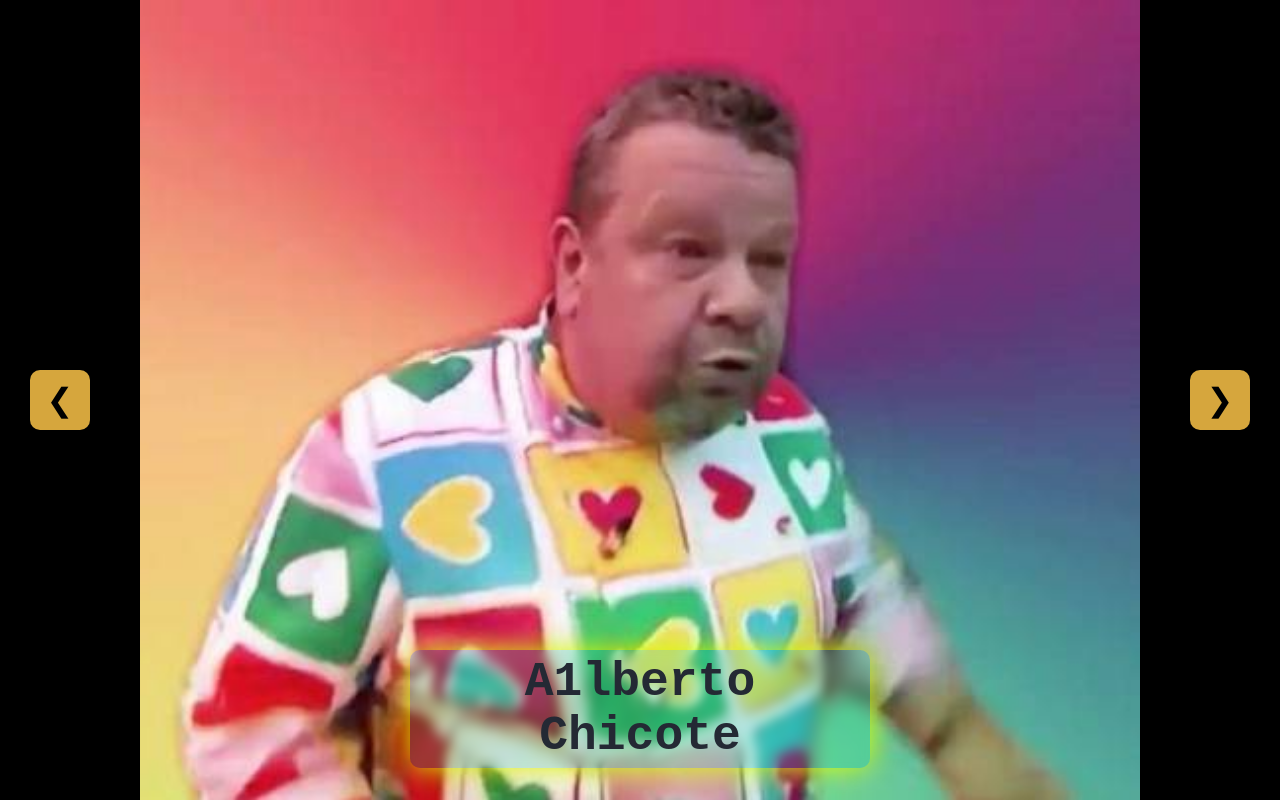
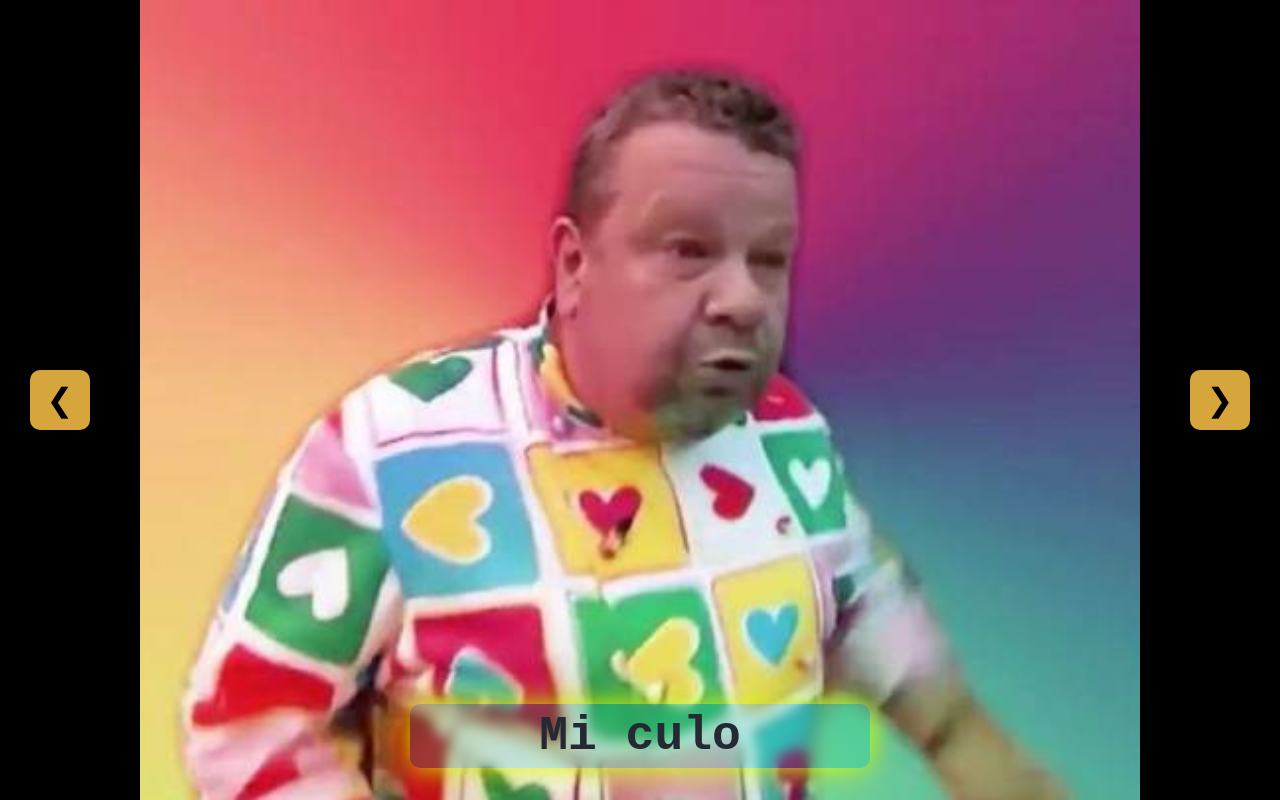
Before and after one commit to Tenerec123/Mis-dolos, a plain HTML site: page index.html in a window 1280 px wide. Drawn offline with Linux system fonts and the light colour scheme.

Commit message:
Update index.html

```diff
--- a/index.html
+++ b/index.html
@@ -11,7 +11,7 @@
         <div class="slides">
             <div class="slide">
                 <a href="https://youtu.be/vt5lsHfkmQM">
-                    <h1>A1lberto Chicote</h1>
+                    <h1>Mi culo</h1>
                 </a>
                 <img src="Alberto.jpg" alt="Alberto">
             </div>
```
